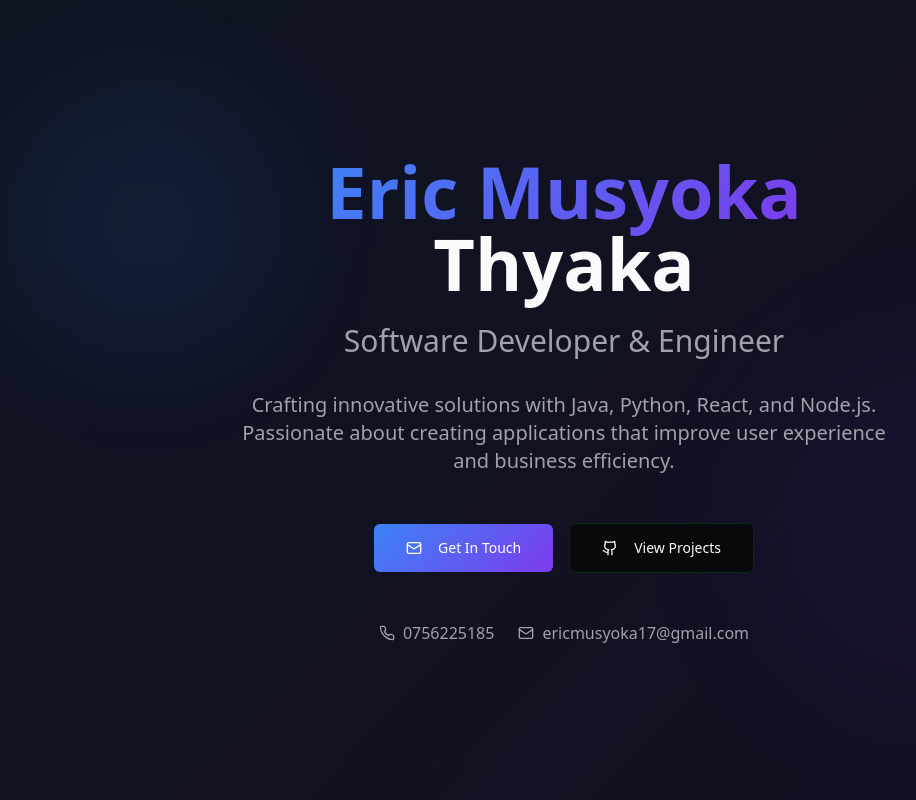
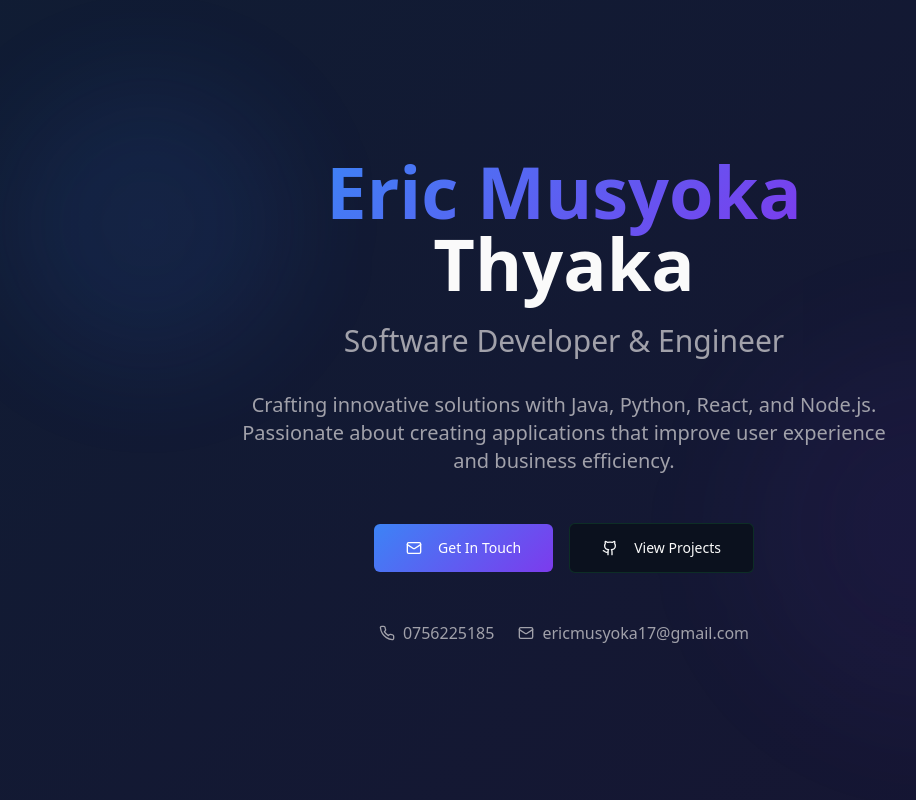
Before and after one commit to Ericmusyoka2020/eric-stackcrafts-folio, a React (Vite) app: page / in a window 1280 px wide. Shown: the top 800 px of the page, without its empty margins (76-992 px from the left). Built offline with nearby package versions, Linux system fonts and the light colour scheme.

Commit message:
Set background to blue

```diff
--- a/src/index.css
+++ b/src/index.css
@@ -6,13 +6,13 @@
 
 @layer base {
   :root {
-    --background: 240 10% 3.9%;
+    --background: 220 45% 8%;
     --foreground: 0 0% 98%;
 
-    --card: 240 10% 3.9%;
+    --card: 220 40% 12%;
     --card-foreground: 0 0% 98%;
 
-    --popover: 240 10% 3.9%;
+    --popover: 220 40% 12%;
     --popover-foreground: 0 0% 98%;
 
     --primary: 142 76% 36%;
```
